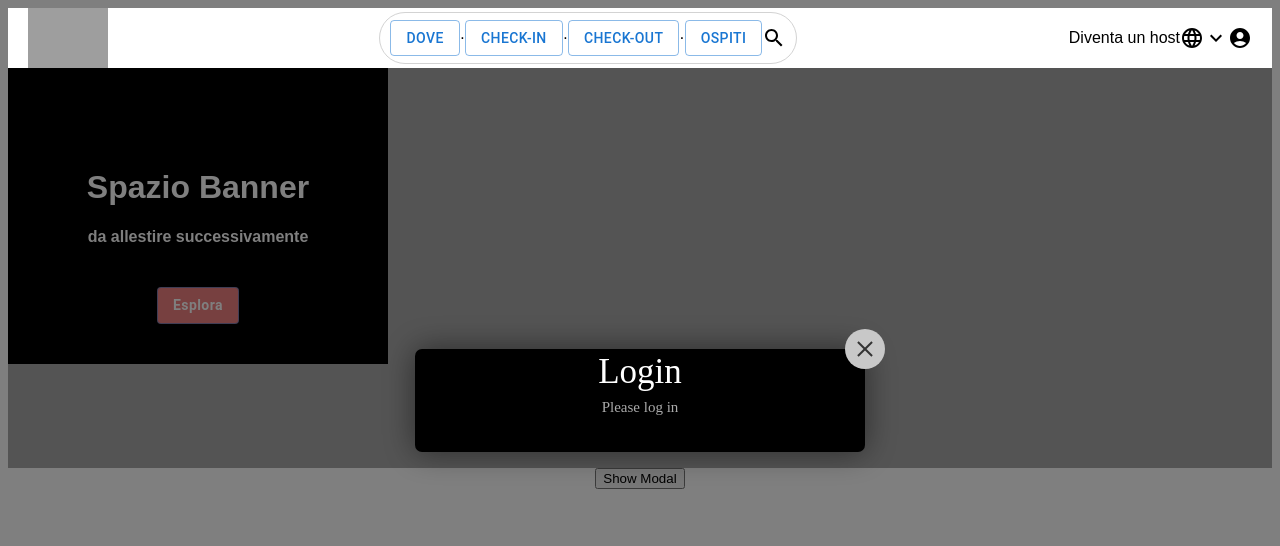
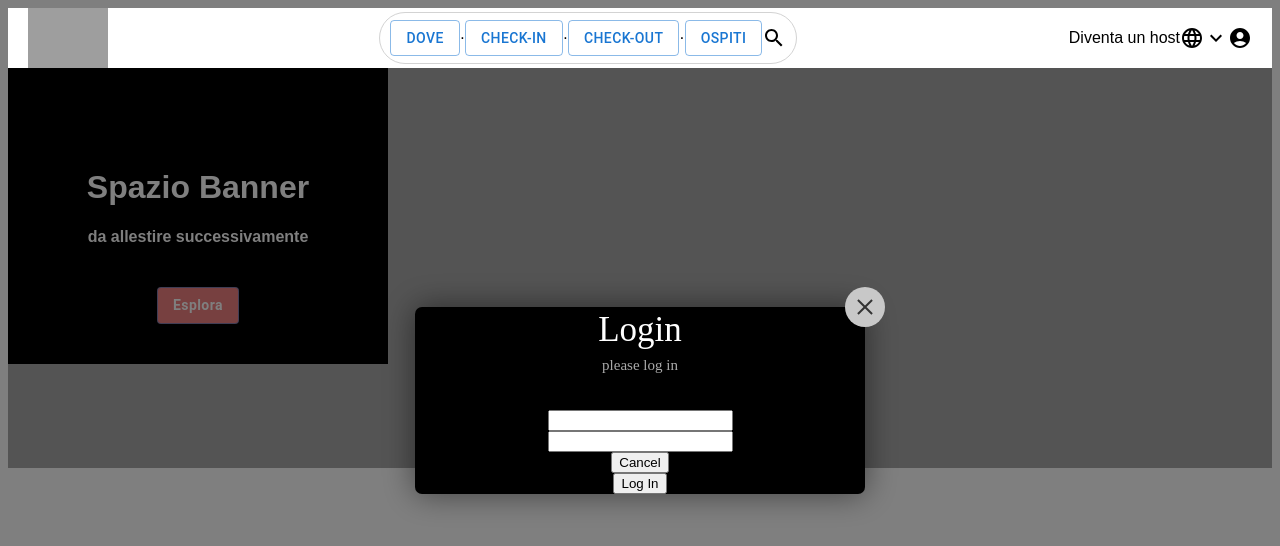
Before and after one commit to gioele-maruccia/house-rentals, a React (Create React App) app: page / in a window 1280 px wide. Both pictures are taken after a click on the button "Show Modal". Shown: the top 546 px of the page. Built offline with nearby package versions, Linux system fonts and the light colour scheme; grey boxes are pictures that could not be loaded.

Commit message:
Add content login to modal

```diff
--- a/src/App.tsx
+++ b/src/App.tsx
@@ -6,6 +6,7 @@ import './App.css';
 import RWDModal from "./ModalPopup/RWDModal";
 import Home from './Home';
 import Header from './Header';
+import LoginModal, {LoginFunction} from "./ModalPopup/LoginModal";
 
 function App() {
 
@@ -59,14 +60,22 @@ function App() {
            await signOut(auth);
        };*/
 
+    const onLoginRequest: LoginFunction = async ({password, login}) => {
+        console.log(password, login);
+    }
+
     return (
         <div className="App">
 
-            <Header />
-            <Home />
+            <Header/>
+            <Home/>
 
             <button onClick={toggleModal}>Show Modal</button>
-            <RWDModal header="Login" message="Please log in" isModalVisible={isModalVisible} onBackdropClick={toggleModal}/>
+            <LoginModal isModalVisible={isModalVisible}
+                        onBackdropClick={toggleModal}
+                        onLoginRequested={onLoginRequest}>
+            </LoginModal>
+
             {/*            <div>
                 <h3> Register User </h3>
                 <input placeholder="Email..."
--- a/src/ModalPopup/BaseModalWrapper.tsx
+++ b/src/ModalPopup/BaseModalWrapper.tsx
@@ -1,4 +1,4 @@
-import React, {MouseEventHandler} from 'react'
+import React, {MouseEventHandler, ReactNode} from 'react'
 import Modal from "./Modal";
 import {Header, Message, CloseSign} from "./ModalPopup.styles";
 
@@ -7,6 +7,7 @@ export interface BaseModalWrapperProps {
     onBackdropClick: () => void;
     header: string;
     message?: string;
+    content?: ReactNode; // allows to pass a react components via Props
 }
 
 interface ComponentsProps {
@@ -24,7 +25,8 @@ const BaseModalWrapper: React.FC<Props> = ({
                                                header,
                                                message,
                                                ContainerComponent,
-                                                               CloseButtonComponent
+                                               CloseButtonComponent,
+                                               content
                                            }) => {
     if (!isModalVisible) {
         return null
@@ -37,6 +39,7 @@ const BaseModalWrapper: React.FC<Props> = ({
             </CloseButtonComponent>
             <Header> {header} </Header>
             {message && <Message>{message}</Message>}
+            {content}
         </ContainerComponent>
     </Modal>);
 }
--- /dev/null
+++ b/src/ModalPopup/LoginModal.tsx
@@ -0,0 +1,34 @@
+import React from 'react';
+import RWDModal from "./RWDModal";
+
+interface LoginArgs {
+    password: string;
+    login: string;
+}
+
+export type LoginFunction = (args: LoginArgs) => Promise<void>;
+
+interface LoginModalProps {
+    onBackdropClick: () => void;
+    isModalVisible: boolean;
+    loginError?: string;
+    onLoginRequested: LoginFunction;
+}
+
+const LoginModal: React.FC<LoginModalProps> = ({onBackdropClick, isModalVisible, loginError, onLoginRequested}) => {
+    return (<RWDModal
+        onBackdropClick={onBackdropClick}
+        isModalVisible={isModalVisible}
+        header="Login"
+        message="please log in"
+        content={
+            <>
+                <input/>
+                <input/>
+                <button>Cancel</button>
+                <button>Log In</button>
+            </>
+        }/>);
+}
+
+export default LoginModal;
```
Also changed, not shown: 1 other file (tests, documents, lock files or other folders). Lines whose indentation alone changed are shown as unchanged.
